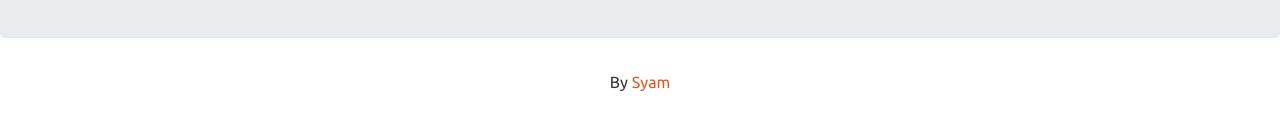
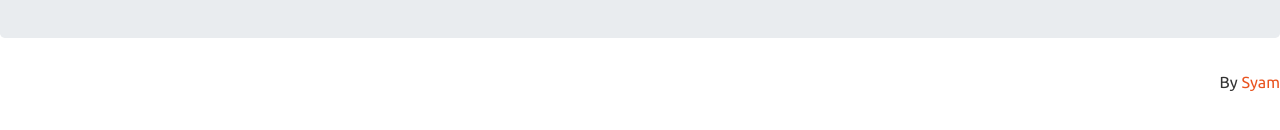
Before and after one commit to Siyer2/progression-check-frontend, a React (Vite) app: page / in a window 1280 px wide. Shown: the part 270-400 px from the top of the page. Built offline with nearby package versions, Linux system fonts and the light colour scheme.

Commit message:
Added handler when go is clicked

```diff
--- a/src/App.js
+++ b/src/App.js
@@ -9,7 +9,7 @@ function App() {
   return (
     <div className="App">
       <Home />
-      <footer>
+      <footer style={{textAlign: 'right'}}>
         <p>By <a href="https://github.com/Siyer2">Syam</a></p>
       </footer>
     </div>
--- a/src/components/Inputs.jsx
+++ b/src/components/Inputs.jsx
@@ -136,6 +136,12 @@ function Inputs() {
         });
     }
 
+    function goClicked() {
+        console.log("selectedProgram", selectedProgram);
+        console.log("selectedSpec", selectedSpecialisations);
+
+    }
+
     function SpecificSpecialisation(specialisationType, specialisationList) {
         const specialisationInputClass = `form-control ${specialisationError[specialisationType] === '' ? 'is-valid' : specialisationError[specialisationType] ? 'is-invalid' : ''}`;
         return (
@@ -195,7 +201,7 @@ function Inputs() {
             <Specialialisations />
 
             {/* Go */}
-            <button type="submit" disabled={isGoDisabled} className="btn btn-primary">Go</button>
+            <button onClick={() => {goClicked()}} type="submit" disabled={isGoDisabled} className="btn btn-primary">Go</button>
 
         </div>
     )
```
